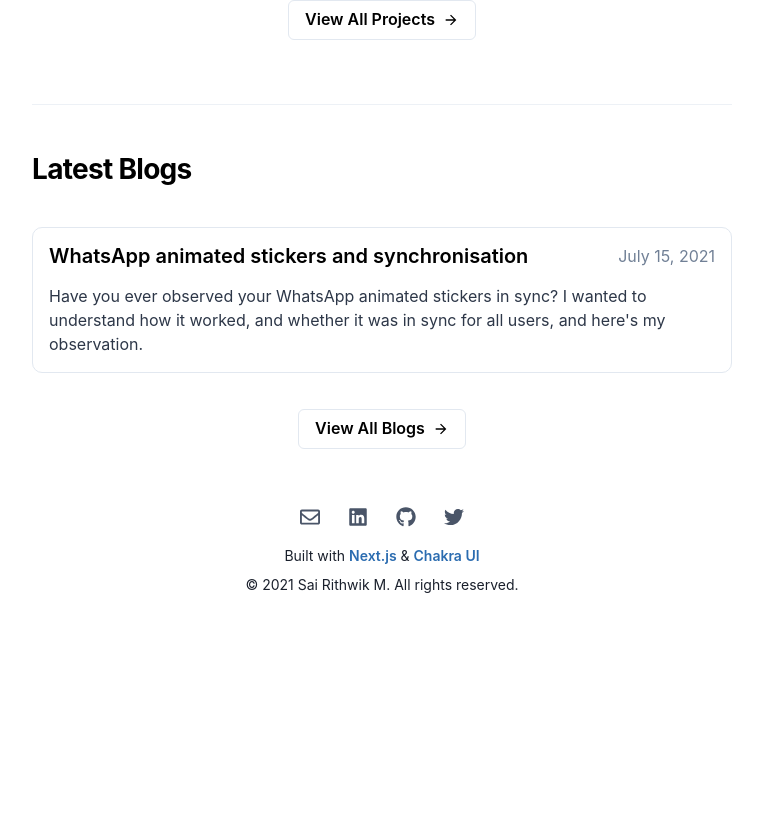
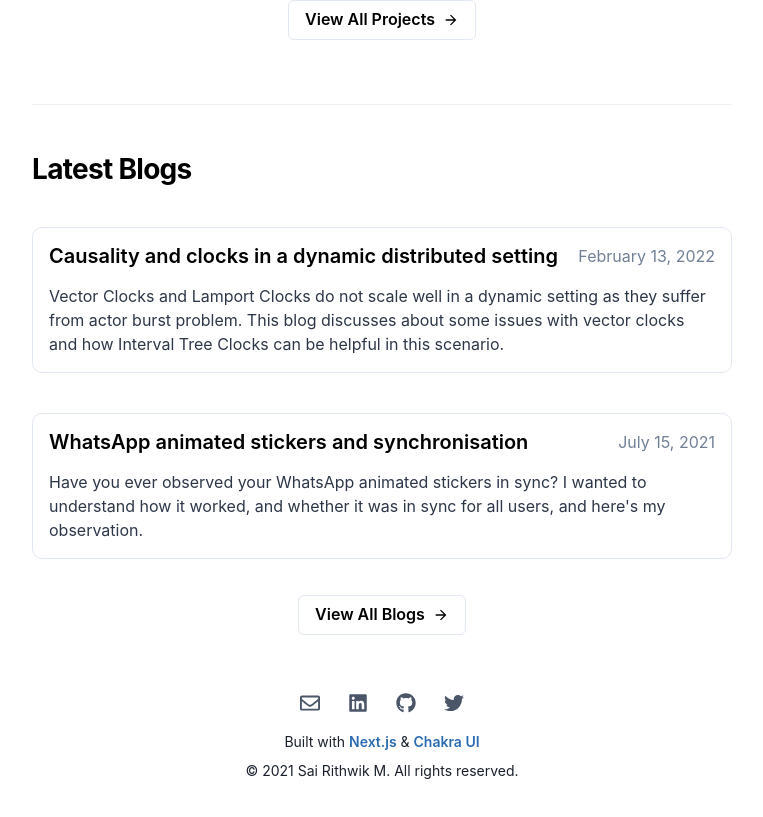
Before and after one commit to rtwksai/portfolio, a Next.js app: page / in a window 1280 px wide. Shown: the part 915-1732 px from the top of the page, without its empty margins (258-1021 px from the left). Before the commit the page ends 1558 px from the top, so only its background shows below. Built offline with nearby package versions, Linux system fonts and the light colour scheme.

Commit message:
Updated the latest blogs part

```diff
--- a/data/blog/dynamic_clocks.mdx
+++ b/data/blog/dynamic_clocks.mdx
@@ -1,7 +1,7 @@
 ---
 title: "Causality and clocks in a dynamic distributed setting"
 publishedAt: "2022-02-13"
-summary: "It is common to have a highly variant number of nodes participating in a distributed system. Vector Clocks cannot optimally identify causality in a large dynamic distributed setting. This blog covers a few topics related to identifying causality, Vector Clocks and  details how causality can be tracked in dynamic systems using Interval Tree Clocks."
+summary: "Vector Clocks and Lamport Clocks do not scale well in a dynamic setting as they suffer from actor burst problem. This blog discusses about some issues with vector clocks and how Interval Tree Clocks can be helpful in this scenario."
 ---
 
 ## Introduction
--- a/pages/index.js
+++ b/pages/index.js
@@ -163,6 +163,12 @@ export default function Home() {
                         Latest Blogs
                     </Heading>
                     <BlogPost
+                        title="Causality and clocks in a dynamic distributed setting"
+                        publishedAt="2022-02-13"
+                        summary="Vector Clocks and Lamport Clocks do not scale well in a dynamic setting as they suffer from actor burst problem. This blog discusses about some issues with vector clocks and how Interval Tree Clocks can be helpful in this scenario."
+                        slug="dynamic_clocks"
+                    />
+                    <BlogPost
                         title="WhatsApp animated stickers and synchronisation"
                         publishedAt="2021-07-15"
                         summary="Have you ever observed your WhatsApp animated stickers in sync? I wanted to understand how it worked, and whether it was in sync for all users, and here's my observation."
```
